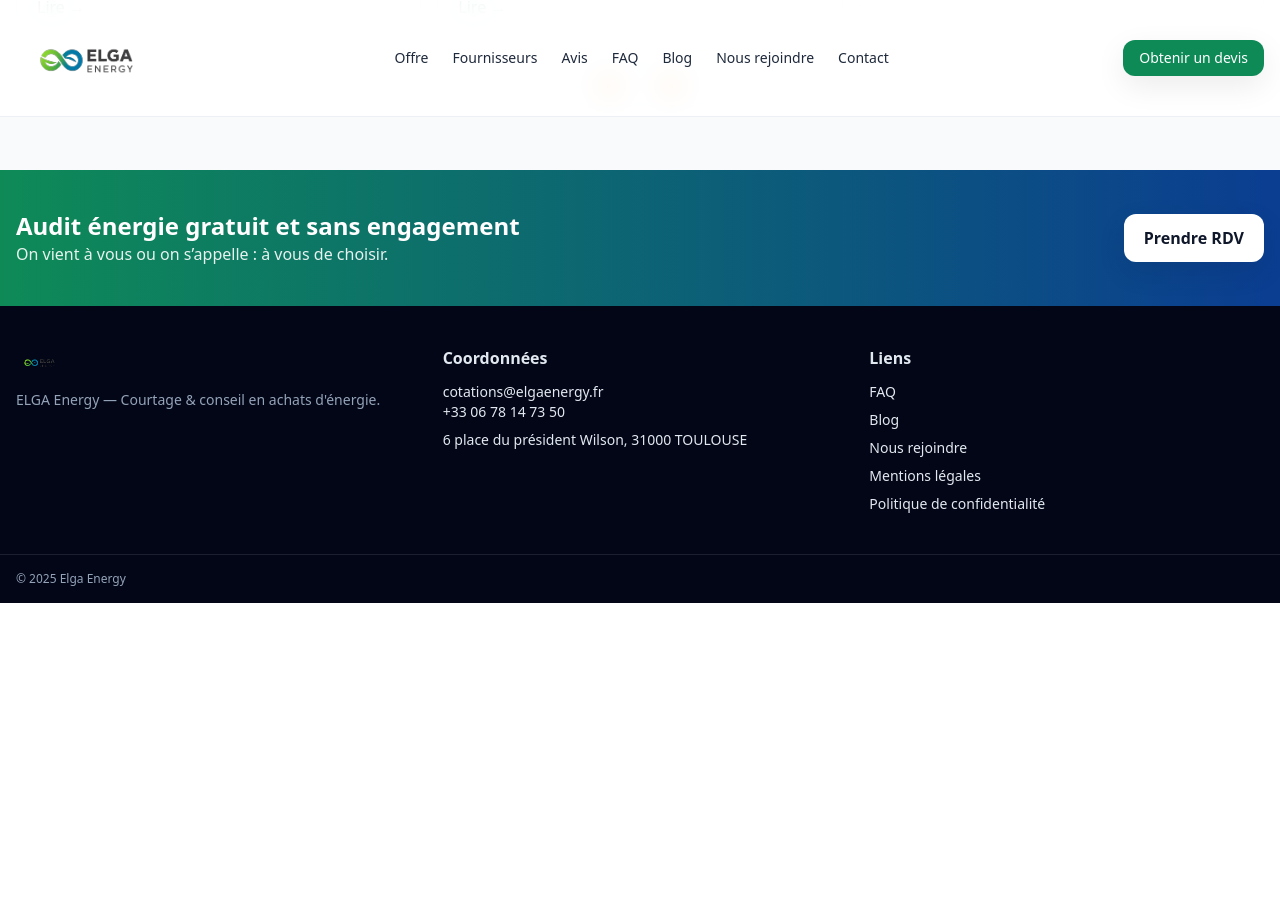
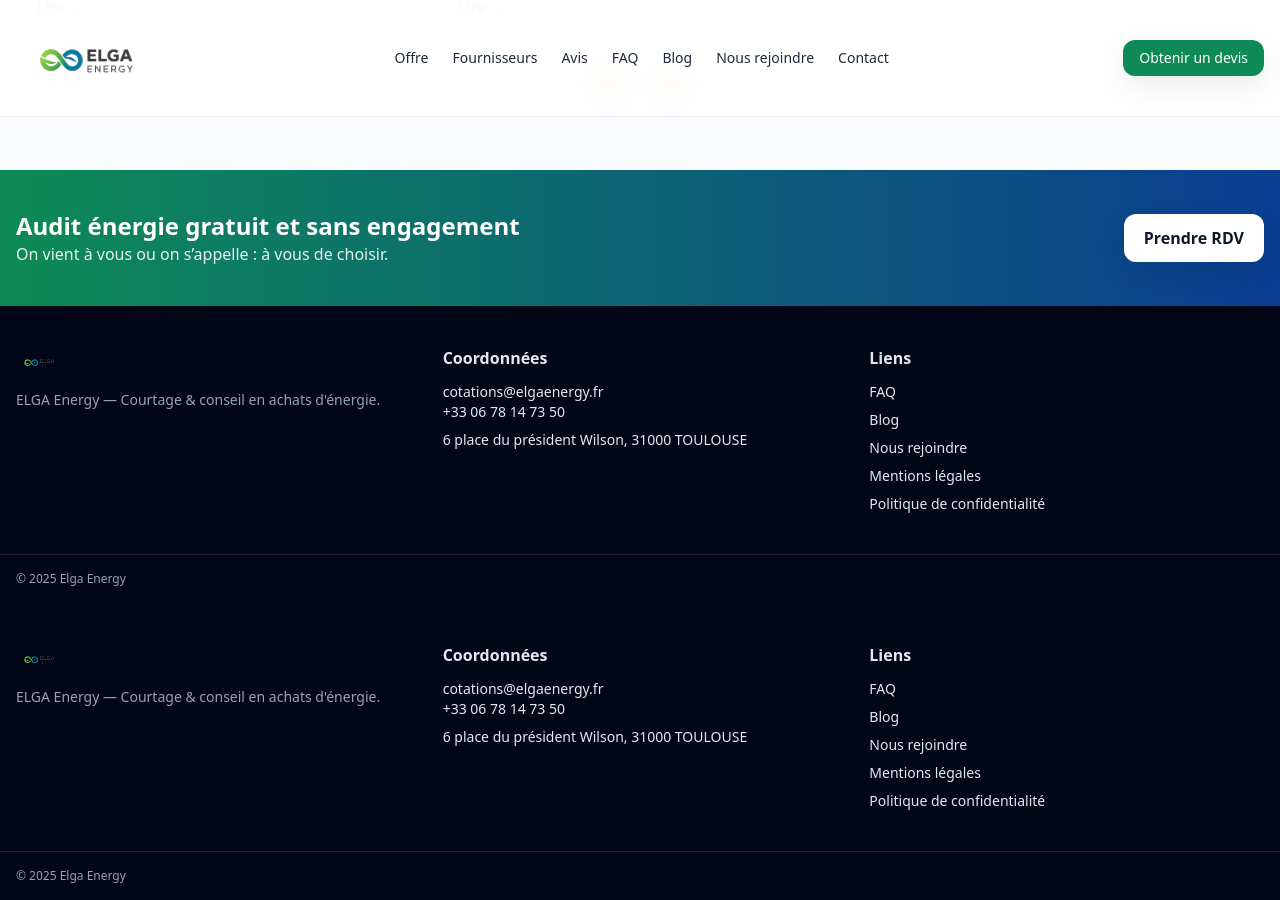
Before and after one commit to contactagdmarketing-commits/contactagdmarketing-commits.github.io, a Jekyll site: the page index.html, which Jekyll copies as it is, in a window 1280 px wide and 900 px high, scrolled down 4037 px. Built offline with Jekyll 4.4.1, drawn with Linux system fonts in a browser that asks for light colours; nearby versions of some CDN libraries; before the commit the page ends 4640 px from its top, so only the background shows below that.

Commit message:
Update index.html AJOUT FOOTER

```diff
--- a/index.html
+++ b/index.html
@@ -798,5 +798,50 @@
     }
   });
 </script>
+
+  <!-- Footer -->
+<footer class="bg-slate-950 text-slate-200">
+  <div class="container py-10 grid md:grid-cols-3 gap-8">
+
+    <div>
+      <img src="/assets/logos/elga-energy-logo.svg"
+           alt="Elga Energy"
+           class="h-8 w-auto mb-3"
+           onerror="this.remove()">
+      <p class="text-sm text-slate-400">
+        ELGA Energy — Courtage & conseil en achats d'énergie.
+      </p>
+    </div>
+
+    <div>
+      <h4 class="font-semibold mb-3">Coordonnées</h4>
+      <p class="text-sm">
+        cotations@elgaenergy.fr<br/>
+        +33 06 78 14 73 50
+      </p>
+      <p class="text-sm mt-2">
+        6 place du président Wilson, 31000 TOULOUSE
+      </p>
+    </div>
+
+    <div>
+      <h4 class="font-semibold mb-3">Liens</h4>
+      <ul class="space-y-2 text-sm">
+        <li><a href="/#faq" class="hover:text-white">FAQ</a></li>
+        <li><a href="/actu.html" class="hover:text-white">Blog</a></li>
+        <li><a href="/nous-rejoindre.html" class="hover:text-white">Nous rejoindre</a></li>
+        <li><a href="#" class="hover:text-white">Mentions légales</a></li>
+        <li><a href="#" class="hover:text-white">Politique de confidentialité</a></li>
+      </ul>
+    </div>
+
+  </div>
+
+  <div class="border-t border-white/10">
+    <div class="container py-4 text-xs text-slate-400">
+      © 2025 Elga Energy
+    </div>
+  </div>
+</footer>
 </body>
 </html>
```
